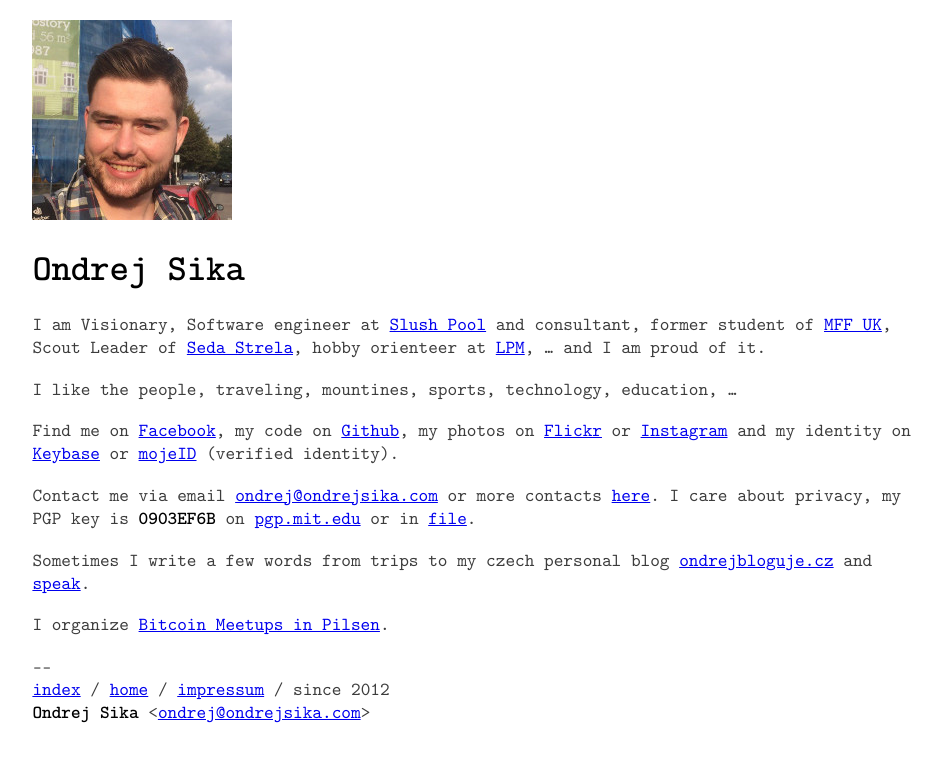
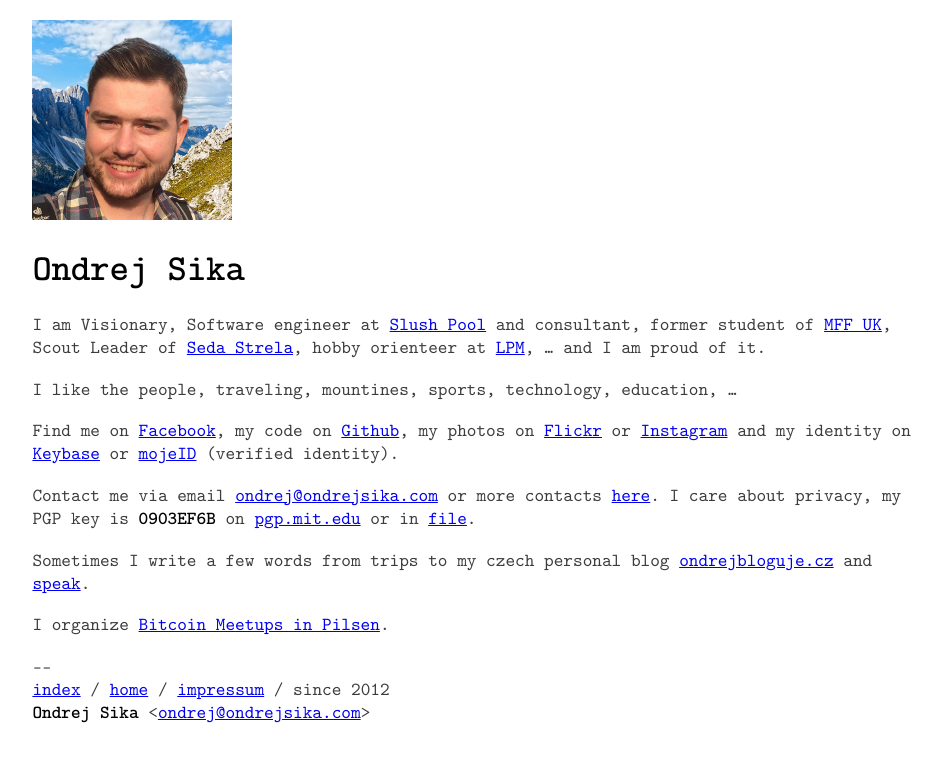
Before and after one commit to ondrejsika/ondrejsika.com, a Jekyll site: the page built from ondrej/index.md, in a window 1280 px wide. Shown: the top 762 px of the page, without its empty margins (166-1108 px from the left). Built offline with Jekyll 4.4.1, drawn with Linux system fonts in a browser that asks for light colours; some web fonts are replaced; comment, search, counter and statistics services are not loaded.

Commit message:
ondrej/photo - add new awesome photos (updated background) Many thanks to Matej Kamenicky

```diff
--- a/_layouts/with_photo.html
+++ b/_layouts/with_photo.html
@@ -5,7 +5,7 @@
 
 <div class="row" style="margin-top: 20px">
     <div class="col-md-3" style="margin-bottom: 20px;">
-        <img src="/ondrej/photo/ondrejsika2_200px.jpg" class="img-responsive">
+        <img src="/ondrej/photo/ondrejsika3_200px.jpg" class="img-responsive">
     </div>
     <div class="col-md-9">
         {{ content }}
```
Also changed, not shown: ondrej/photo/ondrejsika3.jpg (added), ondrej/photo/ondrejsika3_200px.jpg (added), ondrej/photo/ondrejsika3white.jpg (added), ondrej/photo/ondrejsika3white_200px.jpg (added).
